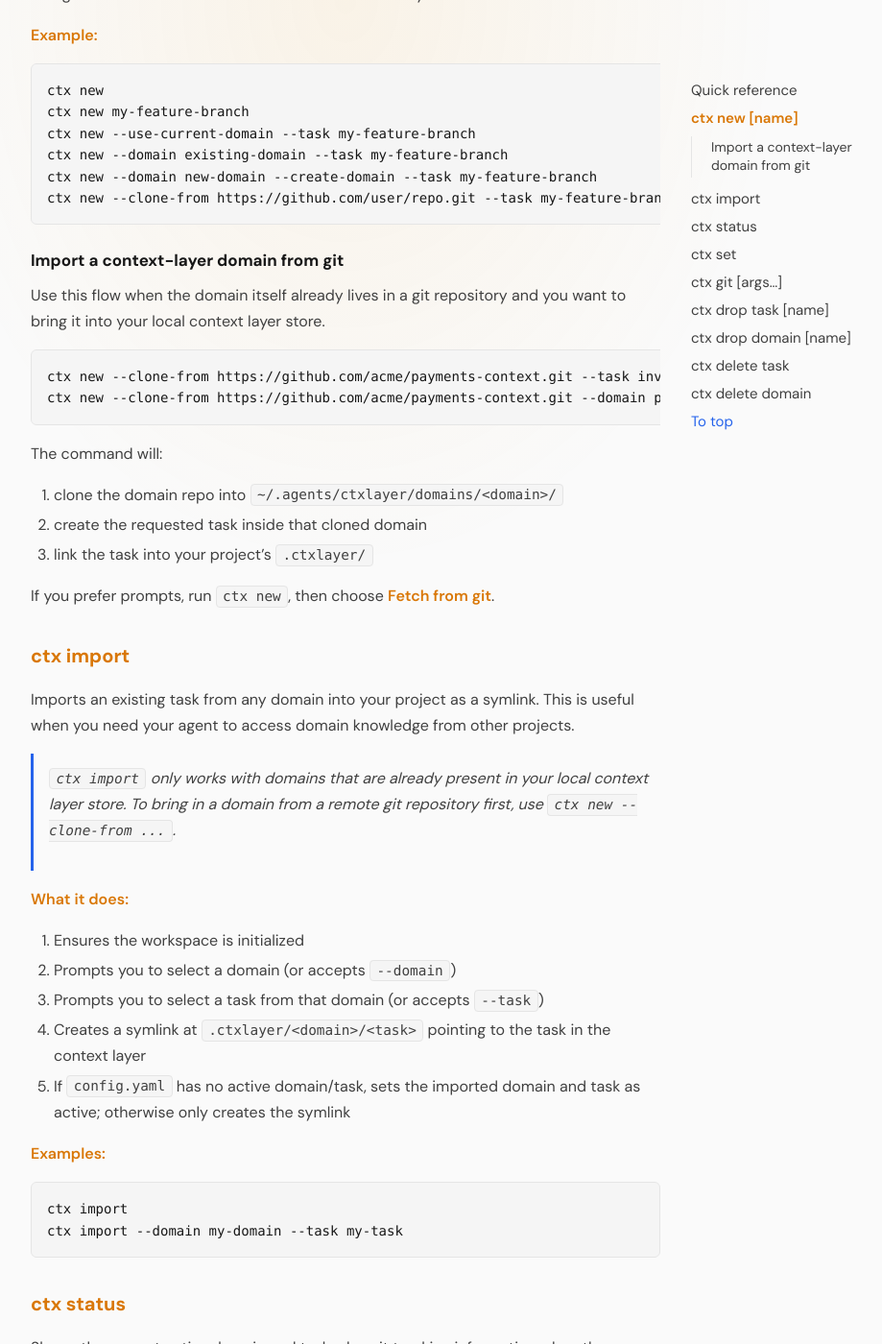
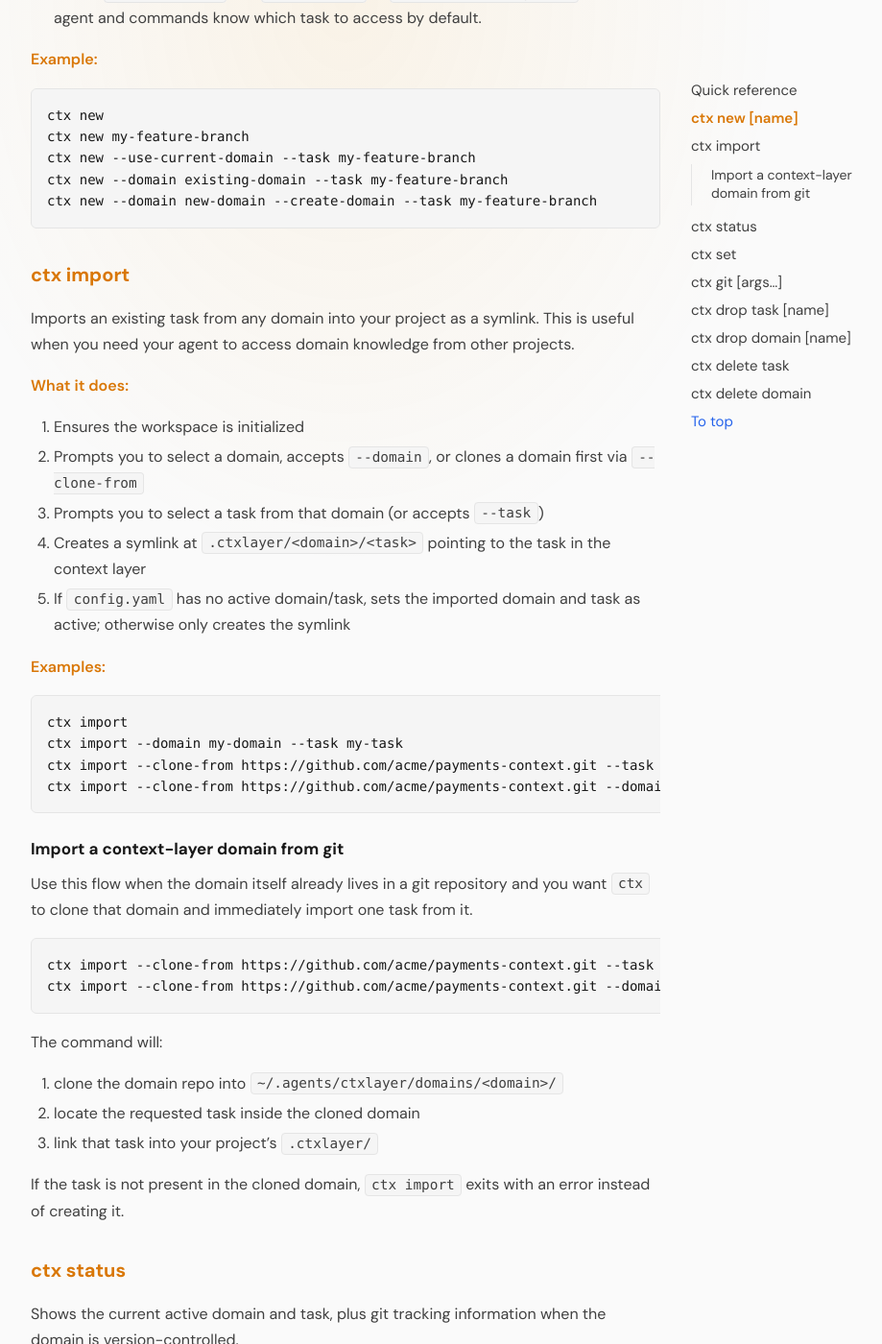
Before and after one commit to anatoliykmetyuk/ctxlayer, a Jekyll site: the page built from website/docs/commands.md, in a window 1280 px wide and 1400 px high, scrolled down 1719 px. Shown: the whole window at 96% size, without its empty margins (280-1199 px from the left). Built offline with Jekyll 4.4.1, drawn with Linux system fonts in a browser that asks for light colours; some of the changed text lies outside the part shown.

Commit message:
Move git domain cloning to ctx import
Co-authored-by: Anatolii Kmetiuk <anatoliikmt@proton.me>

````diff
--- a/website/docs/commands.md
+++ b/website/docs/commands.md
@@ -9,8 +9,8 @@ The `ctx` CLI manages domains and tasks in your context layer. Run `ctx` with no
 
 | Command | Description |
 |---------|-------------|
-| `ctx new [name]` | Create a new task. Supports non-interactive flags such as `--task`, `--domain`, `--use-current-domain`, `--create-domain`, and `--clone-from` |
-| `ctx import` | Import a task from any domain as a symlink into `.ctxlayer/`. Supports `--domain` and `--task` |
+| `ctx new [name]` | Create a new task. Supports non-interactive flags such as `--task`, `--domain`, `--use-current-domain`, and `--create-domain` |
+| `ctx import` | Import a task from any domain as a symlink into `.ctxlayer/`. Supports `--domain`, `--task`, and `--clone-from` |
 | `ctx status` | Show the active domain and task, plus git tracking info |
 | `ctx set` | Set active domain and task. Supports `--domain` and `--task` |
 | `ctx git [args...]` | Run git in the active task directory |
@@ -43,36 +43,16 @@ ctx new my-feature-branch
 ctx new --use-current-domain --task my-feature-branch
 ctx new --domain existing-domain --task my-feature-branch
 ctx new --domain new-domain --create-domain --task my-feature-branch
-ctx new --clone-from https://github.com/user/repo.git --task my-feature-branch
 ```
-
-### Import a context-layer domain from git
-
-Use this flow when the domain itself already lives in a git repository and you want to bring it into your local context layer store.
-
-```bash
-ctx new --clone-from https://github.com/acme/payments-context.git --task investigate-checkout-failure
-ctx new --clone-from https://github.com/acme/payments-context.git --domain payments-context --task audit-tax-calculation
-```
-
-The command will:
-
-1. clone the domain repo into `~/.agents/ctxlayer/domains/<domain>/`
-2. create the requested task inside that cloned domain
-3. link the task into your project's `.ctxlayer/`
-
-If you prefer prompts, run `ctx new`, then choose **Fetch from git**.
 
 ## ctx import
 
 Imports an existing task from any domain into your project as a symlink. This is useful when you need your agent to access domain knowledge from other projects.
 
-> `ctx import` only works with domains that are already present in your local context layer store. To bring in a domain from a remote git repository first, use `ctx new --clone-from ...`.
-
 **What it does:**
 
 1. Ensures the workspace is initialized
-2. Prompts you to select a domain (or accepts `--domain`)
+2. Prompts you to select a domain, accepts `--domain`, or clones a domain first via `--clone-from`
 3. Prompts you to select a task from that domain (or accepts `--task`)
 4. Creates a symlink at `.ctxlayer/<domain>/<task>` pointing to the task in the context layer
 5. If `config.yaml` has no active domain/task, sets the imported domain and task as active; otherwise only creates the symlink
@@ -82,7 +62,26 @@ Imports an existing task from any domain into your project as a symlink. This is
 ```bash
 ctx import
 ctx import --domain my-domain --task my-task
+ctx import --clone-from https://github.com/acme/payments-context.git --task investigate-checkout-failure
+ctx import --clone-from https://github.com/acme/payments-context.git --domain payments-context --task audit-tax-calculation
 ```
+
+### Import a context-layer domain from git
+
+Use this flow when the domain itself already lives in a git repository and you want `ctx` to clone that domain and immediately import one task from it.
+
+```bash
+ctx import --clone-from https://github.com/acme/payments-context.git --task investigate-checkout-failure
+ctx import --clone-from https://github.com/acme/payments-context.git --domain payments-context --task audit-tax-calculation
+```
+
+The command will:
+
+1. clone the domain repo into `~/.agents/ctxlayer/domains/<domain>/`
+2. locate the requested task inside the cloned domain
+3. link that task into your project's `.ctxlayer/`
+
+If the task is not present in the cloned domain, `ctx import` exits with an error instead of creating it.
 
 ## ctx status
 
````
Also changed, not shown: bin/cli.js (+38 -24 lines), docs/commands.md (+2 -2 lines), test/import.test.js (+63 -0 lines), test/new.test.js (+4 -36 lines), website/docs/getting-started.md (+7 -11 lines).
